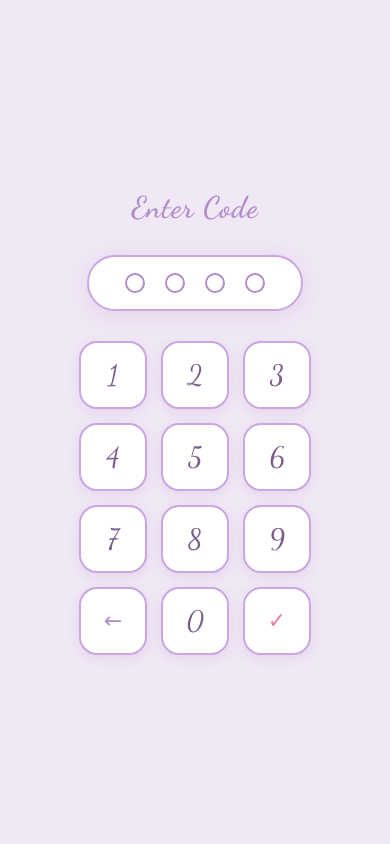
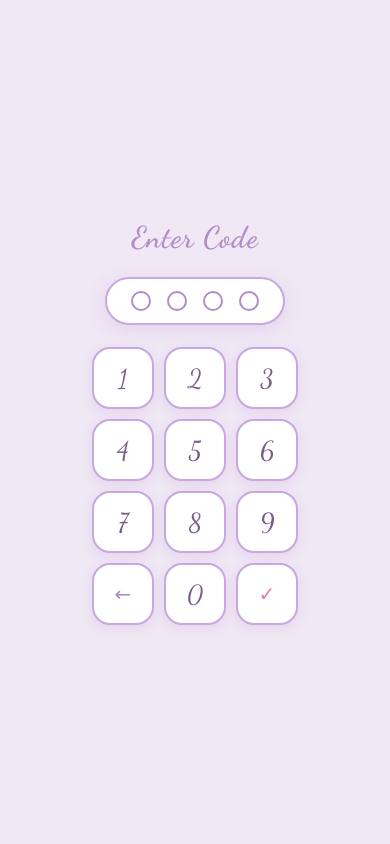
Before and after one commit to atascension/jayda-kiongo, a Flask app: page / in a window 390 px wide. Run offline with Flask 3, Linux system fonts and the light colour scheme.

Commit message:
style: overhaul responsive media queries to improve mobile layout and keypad scaling

```diff
--- a/templates/index.html
+++ b/templates/index.html
@@ -393,17 +393,121 @@
         }
 
         /* ── Responsive ── */
-        @media (max-width: 580px) {
-            .letter-inner { padding: 24px 20px 28px; }
-            .letter-heading { font-size: 40px; }
-            .letter-text p { font-size: 17px; }
-            .right-stamps { min-width: 76px; gap: 18px; }
-            .stamp-par-avion { width: 70px; height: 70px; }
-            .signature { font-size: 30px; }
+        @media (max-width: 600px) {
+            body {
+                padding: 10px;
+                align-items: flex-start;
+            }
 
-            .keypad-grid button { width: 68px; height: 68px; font-size: 28px; }
-            .btn-action { font-size: 22px !important; }
-            .keypad-title { font-size: 30px; }
+            .letter-wrapper {
+                padding: 12px;
+            }
+
+            .letter-inner {
+                padding: 20px 16px 24px;
+            }
+
+            .letter-heading {
+                font-size: 38px;
+                margin-bottom: 14px;
+            }
+
+            .letter-text p {
+                font-size: 17px;
+                line-height: 1.65;
+            }
+
+            /* Hide side stamp column — frees up the full width for text */
+            .right-stamps {
+                display: none;
+            }
+
+            .photo-1, .photo-2, .photo-3 {
+                width: 82px;
+                height: 72px;
+            }
+
+            .hearts-center {
+                font-size: 18px;
+            }
+
+            .signature {
+                font-size: 30px;
+            }
+
+            .bottom-row {
+                flex-wrap: wrap;
+                gap: 10px;
+            }
+
+            /* Keypad */
+            .keypad-container {
+                gap: 22px;
+            }
+
+            .keypad-title {
+                font-size: 30px;
+            }
+
+            #display-bar {
+                padding: 12px 24px;
+                gap: 16px;
+            }
+
+            .keypad-grid {
+                gap: 10px;
+            }
+
+            .keypad-grid button {
+                width: 72px;
+                height: 72px;
+                font-size: 30px;
+            }
+
+            .btn-action {
+                font-size: 22px !important;
+            }
+        }
+
+        @media (max-width: 400px) {
+            body {
+                padding: 6px;
+            }
+
+            .letter-wrapper {
+                padding: 8px;
+            }
+
+            .letter-inner {
+                padding: 16px 12px 20px;
+            }
+
+            .letter-heading {
+                font-size: 30px;
+            }
+
+            .letter-text p {
+                font-size: 16px;
+            }
+
+            .photo-1, .photo-2, .photo-3 {
+                width: 68px;
+                height: 58px;
+            }
+
+            .signature {
+                font-size: 26px;
+            }
+
+            .keypad-grid button {
+                width: 62px;
+                height: 62px;
+                font-size: 26px;
+            }
+
+            .btn-action {
+                font-size: 20px !important;
+            }
         }
     </style>
 </head>
```
